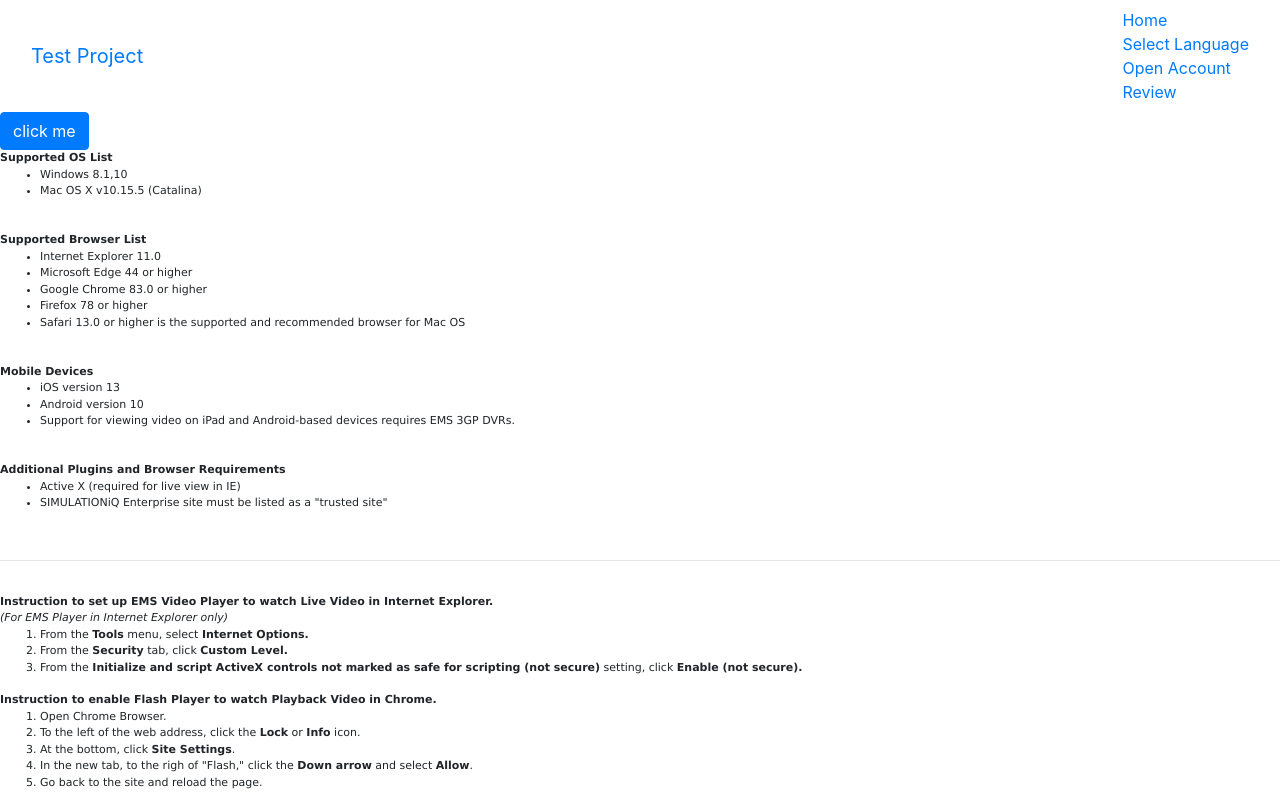
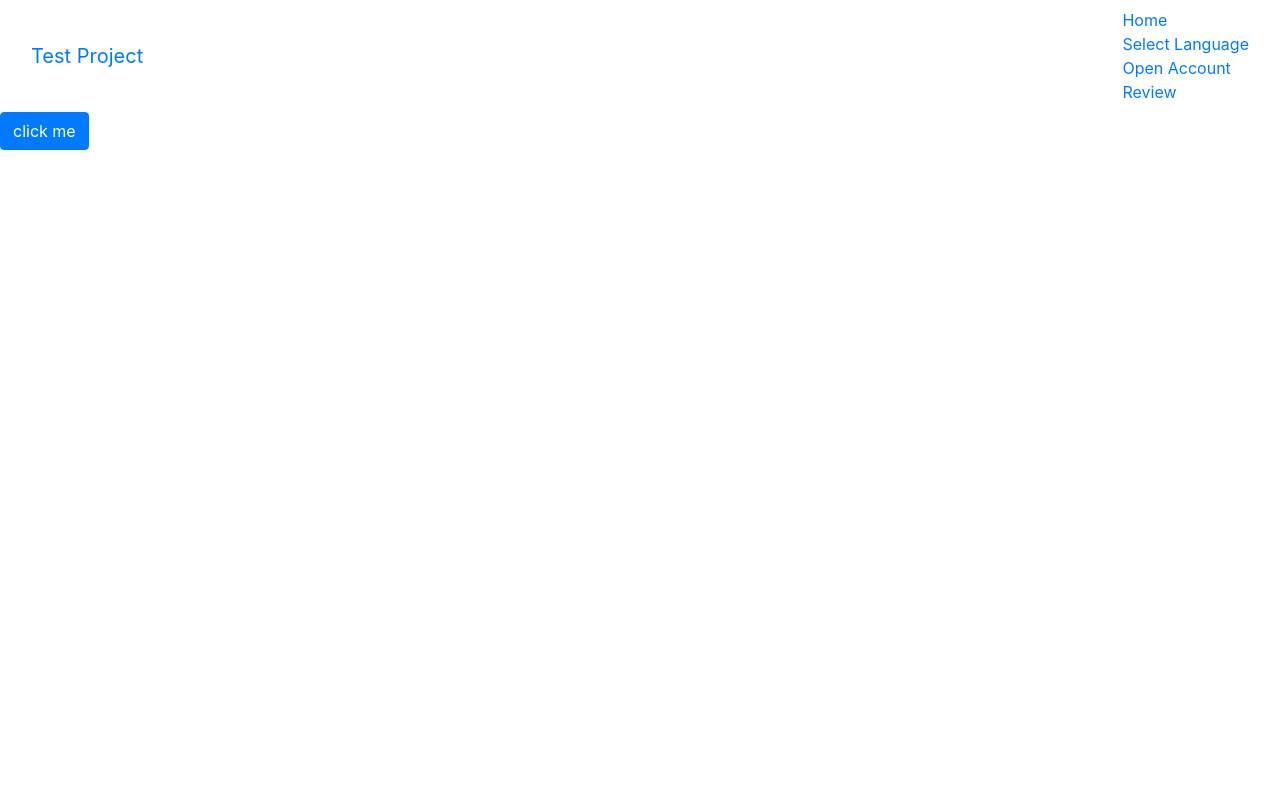
Before and after one commit to ashokbrolia/angular-Startup, an Angular app: page / in a window 1280 px wide. Built offline with nearby package versions, Linux system fonts and the light colour scheme.

Commit message:
1 file modified

```diff
--- a/src/app/app.component.html
+++ b/src/app/app.component.html
@@ -1,62 +1,2 @@
 <app-mainmenu></app-mainmenu>
 <button class="btn btn-primary" (click)="clickMe()" > click me </button>
-
-<div style="font-family: verdana; font-size: 11px">
-        <b><a name="SupportedOS">Supported OS List</a></b>
-        <br />
-        <ul>
-            <li>Windows 8.1,10</li>
-            <li>Mac OS X v10.15.5 (Catalina)</li>
-
-			</ul>
-        <br />
-        <b><a name="SupportedBrowser">Supported Browser List</a></b>
-        <br />
-        <ul>
-
-            <li>Internet Explorer 11.0</li>
-            <li>Microsoft Edge 44 or higher</li>
-			<li>Google Chrome 83.0 or higher</li>
-            <li>Firefox 78 or higher</li>
-            <li>Safari 13.0 or higher is the supported and recommended browser for Mac OS</li>
-        </ul>
-        <br />
-        <b><a name="SupportedBrowser">Mobile Devices</a></b>
-        <br />
-        <ul>
-            <li>iOS version 13</li>
-            <li>Android version 10</li>
-            <li>Support for viewing video on iPad and Android-based devices requires EMS 3GP DVRs.</li>
-        </ul>
-        <br />
-        <b><a name="SupportedBrowser">Additional Plugins and Browser Requirements</a></b>
-        <br />
-        <ul>
-            <li>Active X (required for live view in IE)</li>
-            <li>SIMULATIONiQ Enterprise site must be listed as a "trusted site"</li>
-
-        </ul>
-        <br />
-        <hr style="width:100%" />
-
-        <a id="IELive">
-			<br />
-            <b>Instruction to set up EMS Video Player to watch Live Video in Internet Explorer.</b><br>
-            <i>(For EMS Player in Internet Explorer only)</i>
-        </a>
-        <ol>
-            <li>From the <b>Tools</b> menu, select <b>Internet Options.</b></li>
-            <li>From the <b>Security</b> tab, click <b>Custom Level.</b></li>
-            <li>From the <b>Initialize and script ActiveX controls not marked as safe for scripting (not secure)</b> setting, click <b>Enable (not secure).</b></li>
-        </ol>
-        <a id="jwPlayer">
-            <b>Instruction to enable Flash Player to watch Playback Video in Chrome.</b><br />
-        </a>
-        <ol>
-            <li>Open Chrome Browser.</li>
-            <li>To the left of the web address, click the <b>Lock</b> or <b>Info</b> icon.</li>
-            <li>At the bottom, click <b>Site Settings</b>.</li>
-            <li>In the new tab, to the righ of "Flash," click the <b>Down arrow</b> and select <b>Allow</b>.</li>
-            <li>Go back to the site and reload the page.</li>
-        </ol>
-    </div>
```
